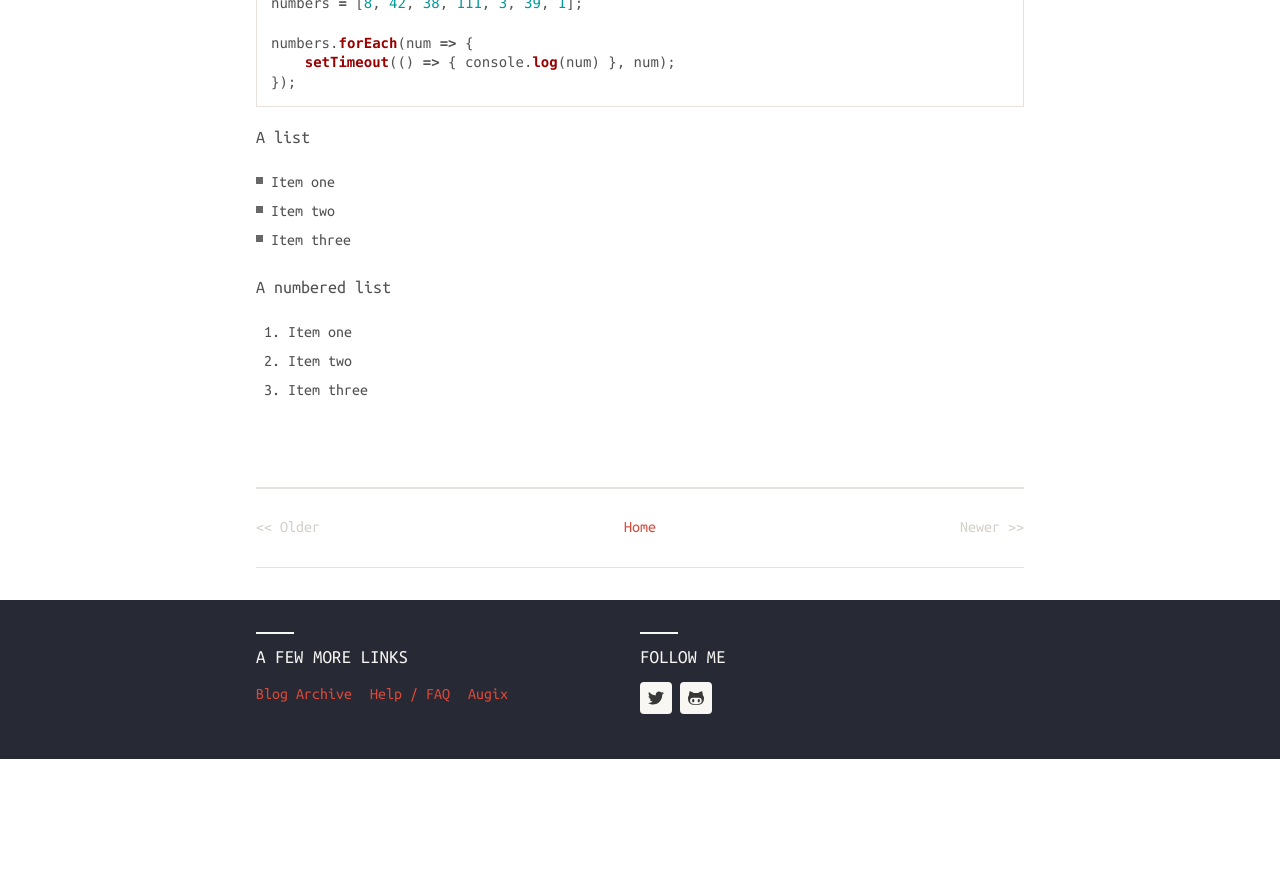
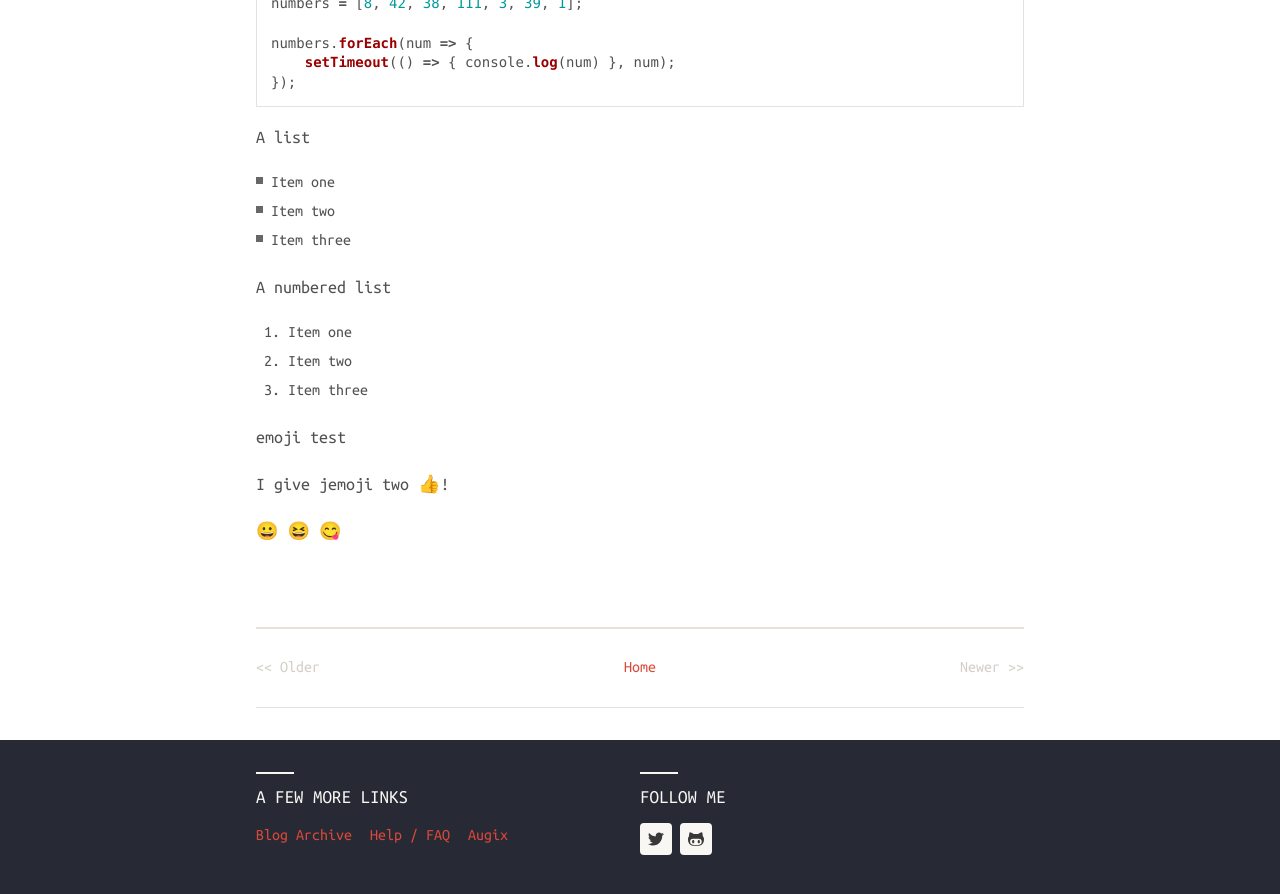
Before and after one commit to toyknight/toyknight.github.io, a Jekyll site: the page built from _posts/2017-05-15-format-test.markdown, in a window 1280 px wide and 900 px high, scrolled down 793 px. Shown: the top 894 px of the window. Built offline with Jekyll 4.4.1, drawn with Linux system fonts in a browser that asks for light colours; nearby versions of some CDN libraries; emoji names are drawn with the system emoji font; comment, search, counter and statistics services are not loaded; before the commit the page ends 1552 px from its top, so only the background shows below that.

Commit message:
update for emoji test

```diff
--- a/_posts/2017-05-15-format-test.markdown
+++ b/_posts/2017-05-15-format-test.markdown
@@ -43,3 +43,9 @@ A numbered list
 1. Item one
 2. Item two
 3. Item three
+
+emoji test
+
+I give jemoji two :+1:!
+
+:grinning: :satisfied: :yum:
```
